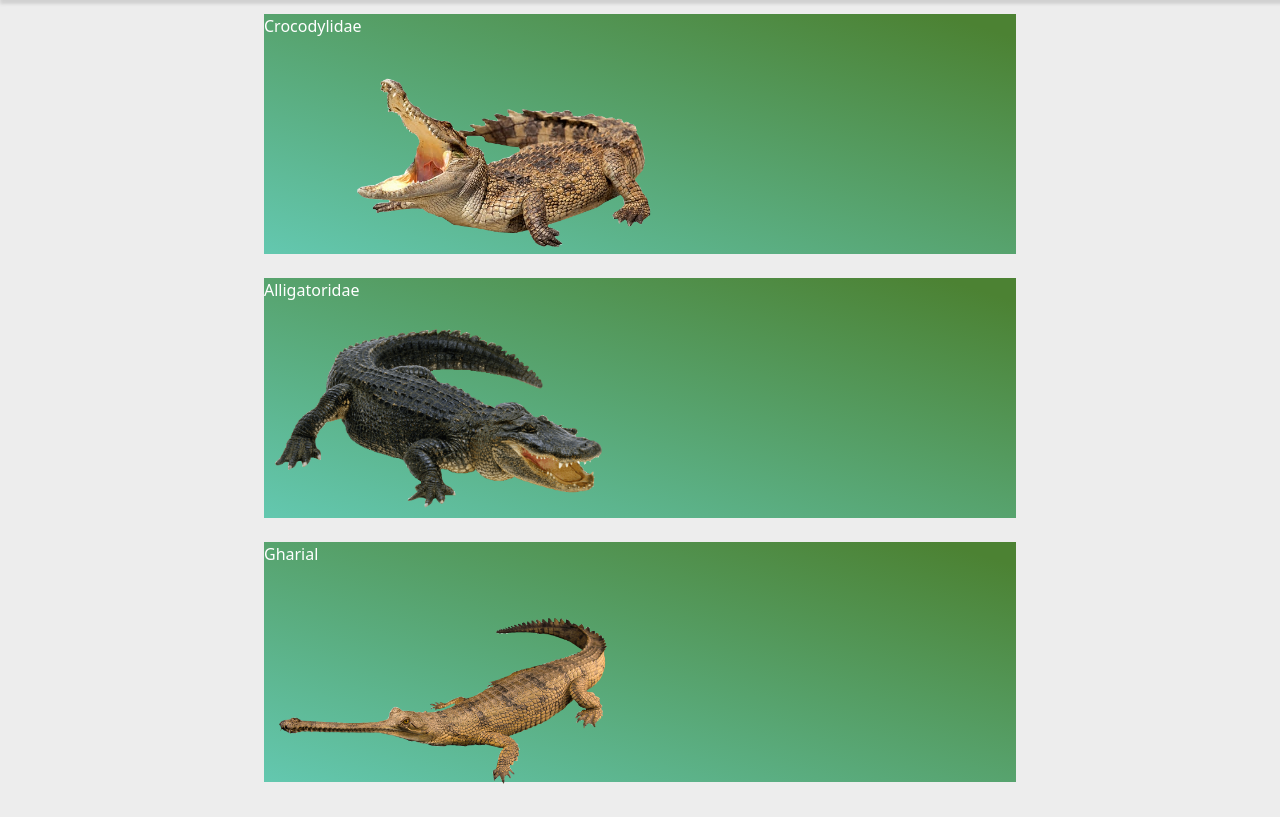
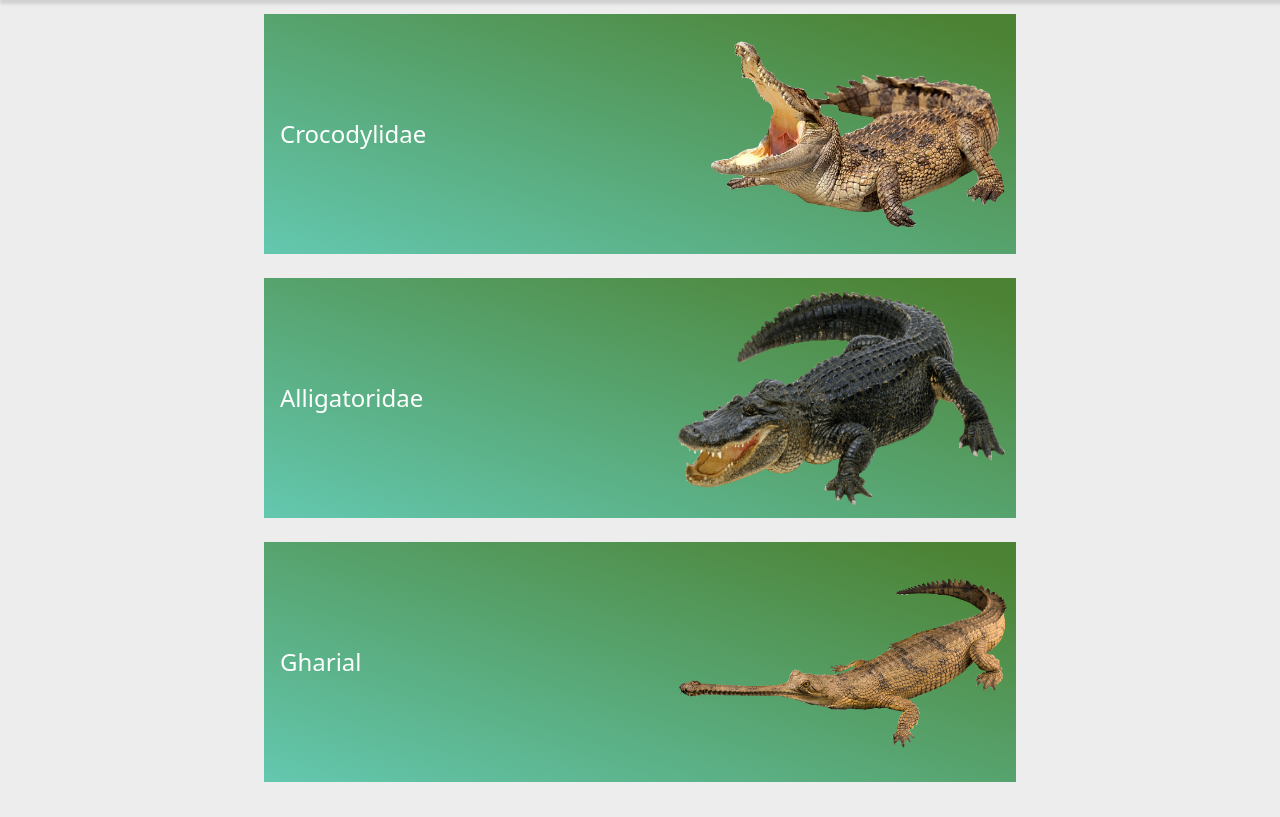
Before and after one commit to Ozmehak/crocoDB, a website: page public/index.html in a window 1280 px wide. Shown: the part 52-869 px from the top of the page. Drawn offline with nearby package versions, Linux system fonts and the light colour scheme.

Commit message:
fixed landing page

```diff
--- a/public/css/app.css
+++ b/public/css/app.css
@@ -14,10 +14,14 @@ body{
 /*LANDING PAGE*/
 #c1{
   width: 30rem;
-
+  margin-left: 14rem;
 }
 .c2{
   width: 22rem;
+}
+
+.alligator{
+  transform: scaleX(-1)
 }
 
 .flex-grid{
@@ -33,7 +37,6 @@ body{
   flex-direction: column;
   display: flex;
   align-items: center;
-
 }
 
 a{
@@ -42,5 +45,7 @@ a{
 }
 .text-styling{
   display: flex;
-
+  align-items: center;
+  font-size: 1.5rem;
+  margin: 0 -2rem 0 1rem;
 }
--- a/public/index.html
+++ b/public/index.html
@@ -37,30 +37,26 @@
     </nav>
 
     <section class="flex-container">
+      <a href="html/family-crocodile.html">
         <div class="flex-grid">
-        <a href="html/family-crocodile.html">
-          <div>
           <p class="text-styling">Crocodylidae</p>
-          </div>
-          <div>
           <img id="c1" src="/img/template-crocodile.png" alt="" />
         </div>
       </a>
+
+      <a href="html/family-alligator.html">
+        <div class="flex-grid">
+          <p class="text-styling">Alligatoridae</p>
+          <img class="c2 alligator" src="/img/template-alligator.png" alt="" />
         </div>
+      </a>
 
+      <a href="html/family-gharial.html">
         <div class="flex-grid">
-        <a href="html/family-alligator.html">
-          <p class="text-styling">Alligatoridae</p>
-          <img class="c2" src="/img/template-alligator.png" alt="" />
-        </a>
-      </div>
-
-      <div class="flex-grid">
-        <a href="html/family-gharial.html">
           <p class="text-styling">Gharial</p>
           <img class="c2" src="/img/template-gharial.png" alt="" />
+        </div>
       </a>
-      </div>
     </section>
 
     <script
```
Lines whose indentation alone changed are shown as unchanged.
